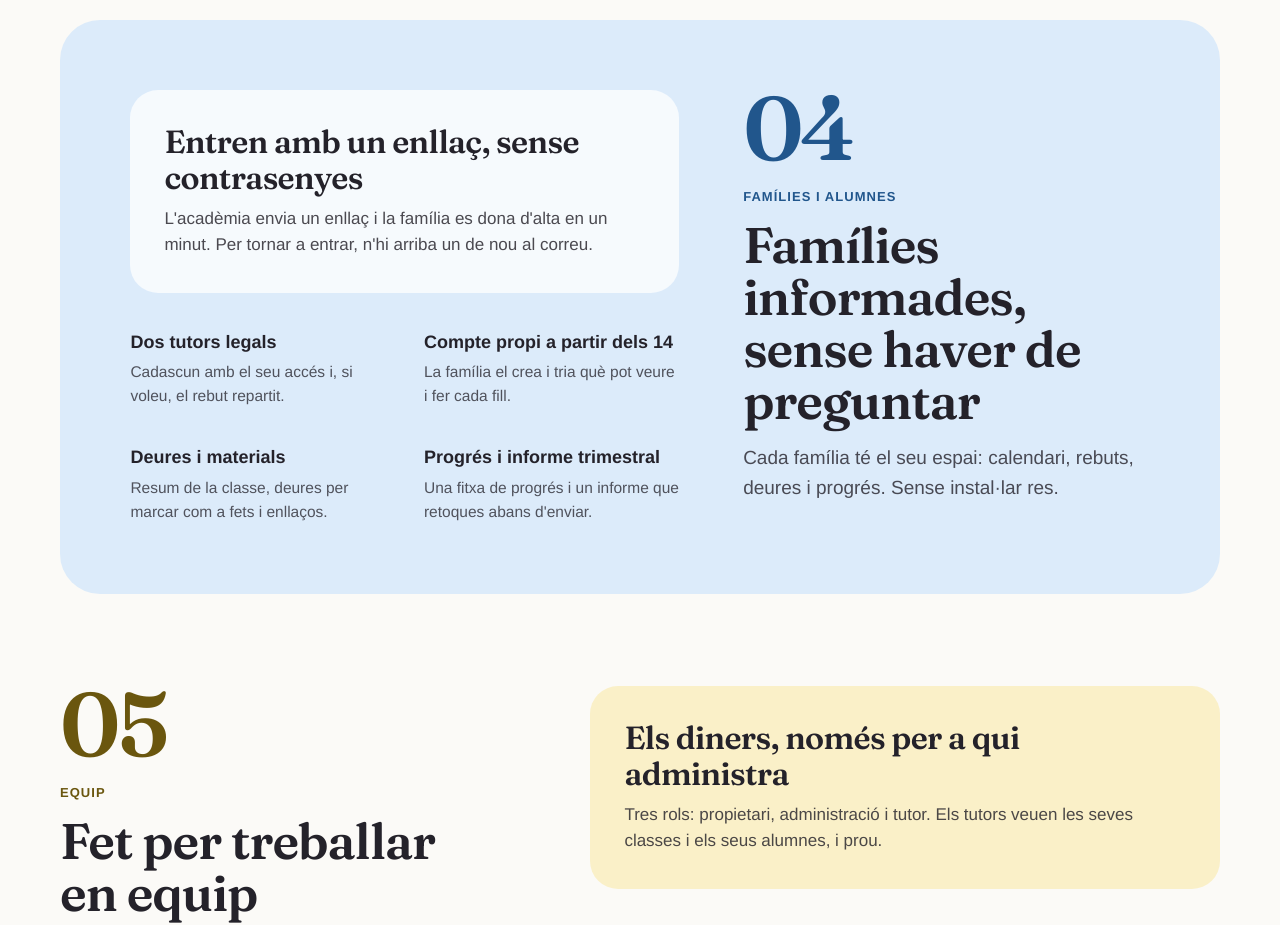
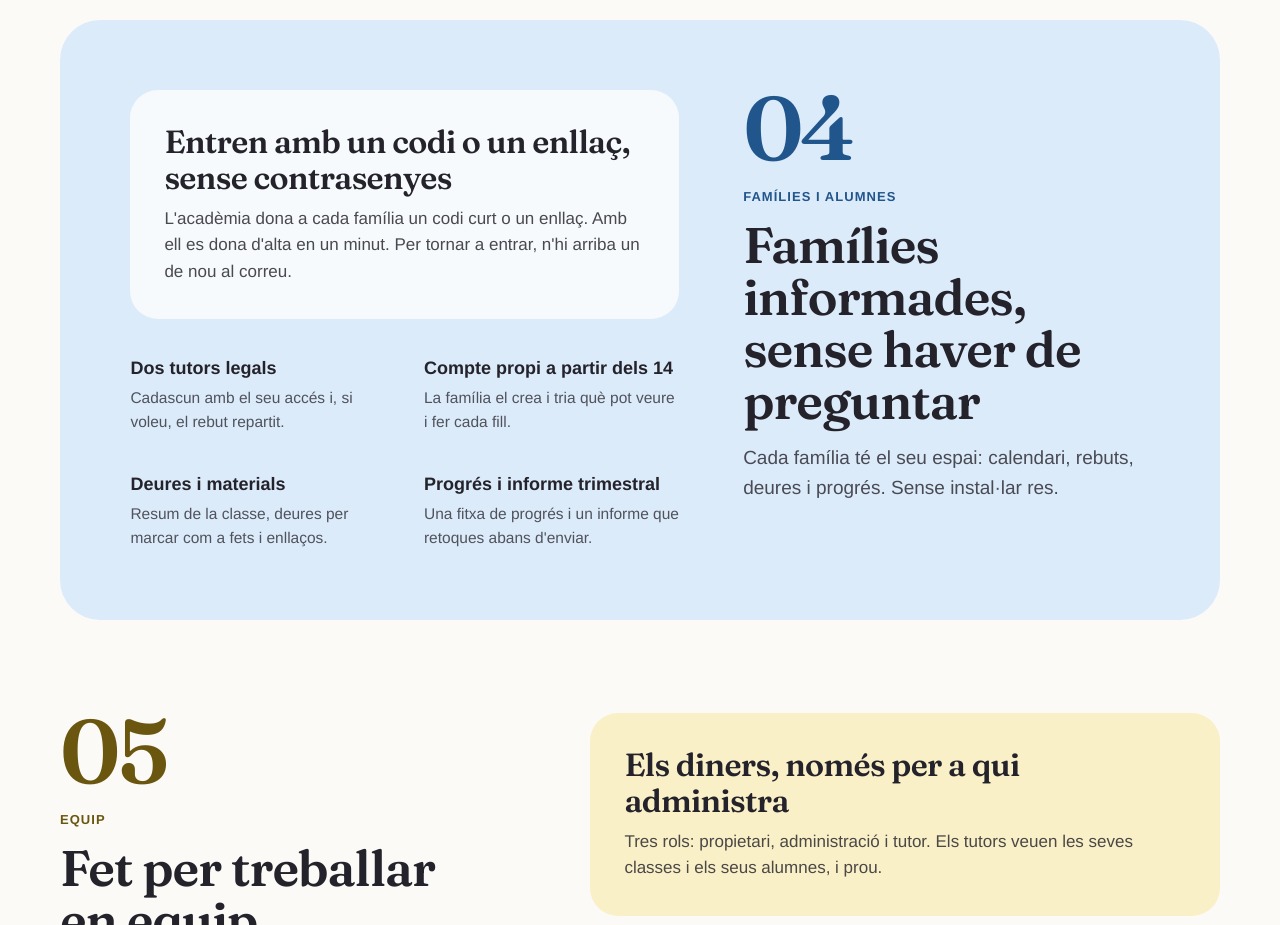
Before and after one commit to labsmna/pauta-web, a plain HTML site: page funcions.html in a window 1280 px wide. Shown: the part 2588-3513 px from the top of the page. Drawn offline with Linux system fonts and the light colour scheme.

Commit message:
Actualitza el web: entrada amb codi
Co-Authored-By: Claude Sonnet 5.5 <noreply@anthropic.com>

```diff
--- a/funcions.html
+++ b/funcions.html
@@ -57,7 +57,7 @@
         <article class="chap flip rv" style="--c:var(--cel);--ci:var(--cel-i)">
           <div class="head"><span class="num">04</span><span class="kick" data-es="Familias y alumnos">Famílies i alumnes</span><h2 data-es="Familias informadas, sin tener que preguntar">Famílies informades, sense haver de preguntar</h2><p data-es="Cada familia tiene su espacio: calendario, recibos, deberes y progreso. Sin instalar nada.">Cada família té el seu espai: calendari, rebuts, deures i progrés. Sense instal·lar res.</p></div>
           <div class="list">
-            <div class="it key"><b data-es="Entran con un enlace, sin contraseñas">Entren amb un enllaç, sense contrasenyes</b><p data-es="La academia envía un enlace y la familia se da de alta en un minuto. Para volver a entrar, le llega uno nuevo al correo.">L'acadèmia envia un enllaç i la família es dona d'alta en un minut. Per tornar a entrar, n'hi arriba un de nou al correu.</p></div>
+            <div class="it key"><b data-es="Entran con un código o un enlace, sin contraseñas">Entren amb un codi o un enllaç, sense contrasenyes</b><p data-es="La academia da a cada familia un código corto o un enlace. Con él se da de alta en un minuto. Para volver a entrar, le llega uno nuevo al correo.">L'acadèmia dona a cada família un codi curt o un enllaç. Amb ell es dona d'alta en un minut. Per tornar a entrar, n'hi arriba un de nou al correu.</p></div>
             <div class="it"><b data-es="Dos tutores legales">Dos tutors legals</b><p data-es="Cada uno con su acceso y, si queréis, el recibo repartido.">Cadascun amb el seu accés i, si voleu, el rebut repartit.</p></div>
             <div class="it"><b data-es="Cuenta propia a partir de los 14">Compte propi a partir dels 14</b><p data-es="La familia la crea y elige qué puede ver y hacer cada hijo.">La família el crea i tria què pot veure i fer cada fill.</p></div>
             <div class="it"><b data-es="Deberes y materiales">Deures i materials</b><p data-es="Resumen de la clase, deberes para marcar como hechos y enlaces.">Resum de la classe, deures per marcar com a fets i enllaços.</p></div>
```
Also changed, not shown: preguntes.html (+1 -1 lines).
